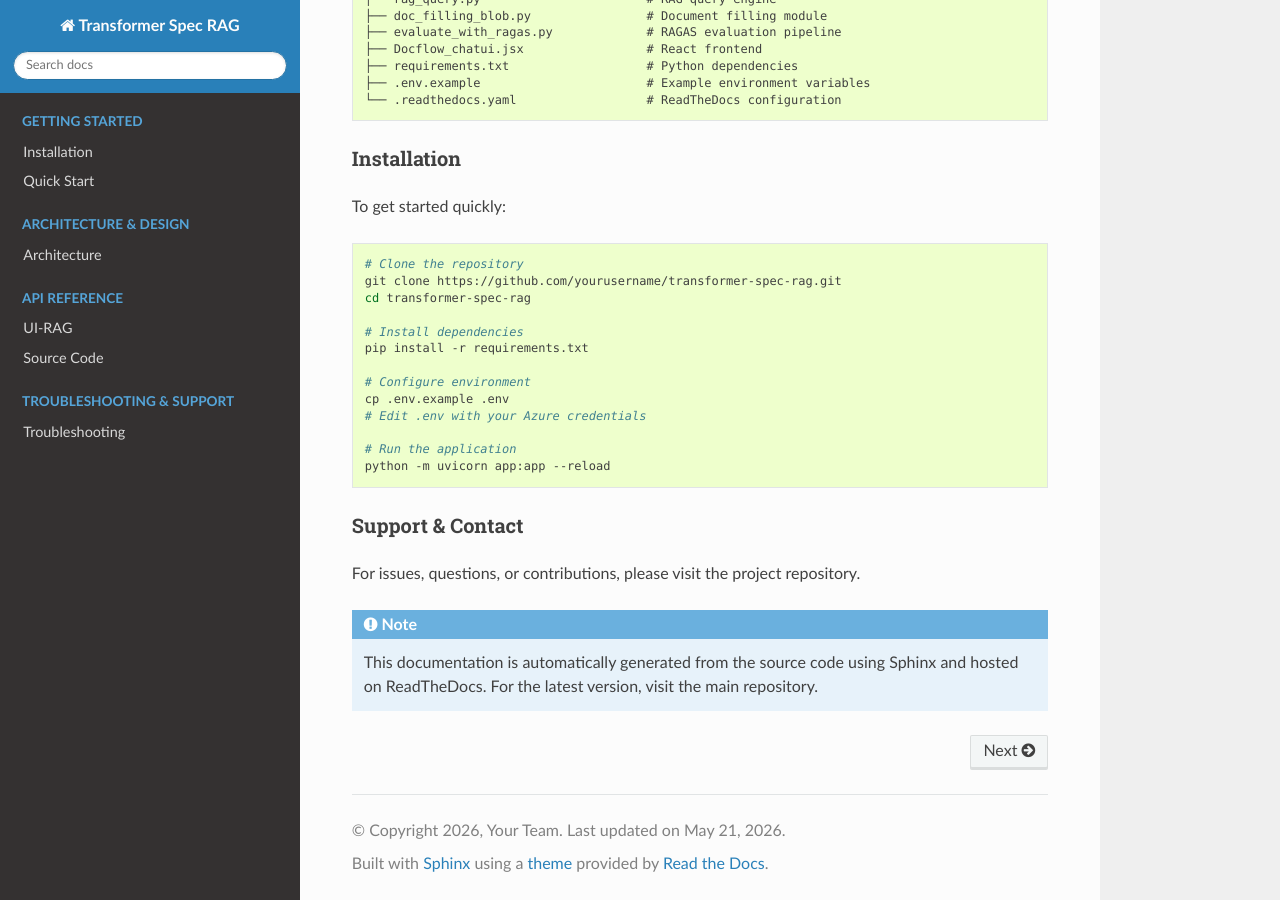
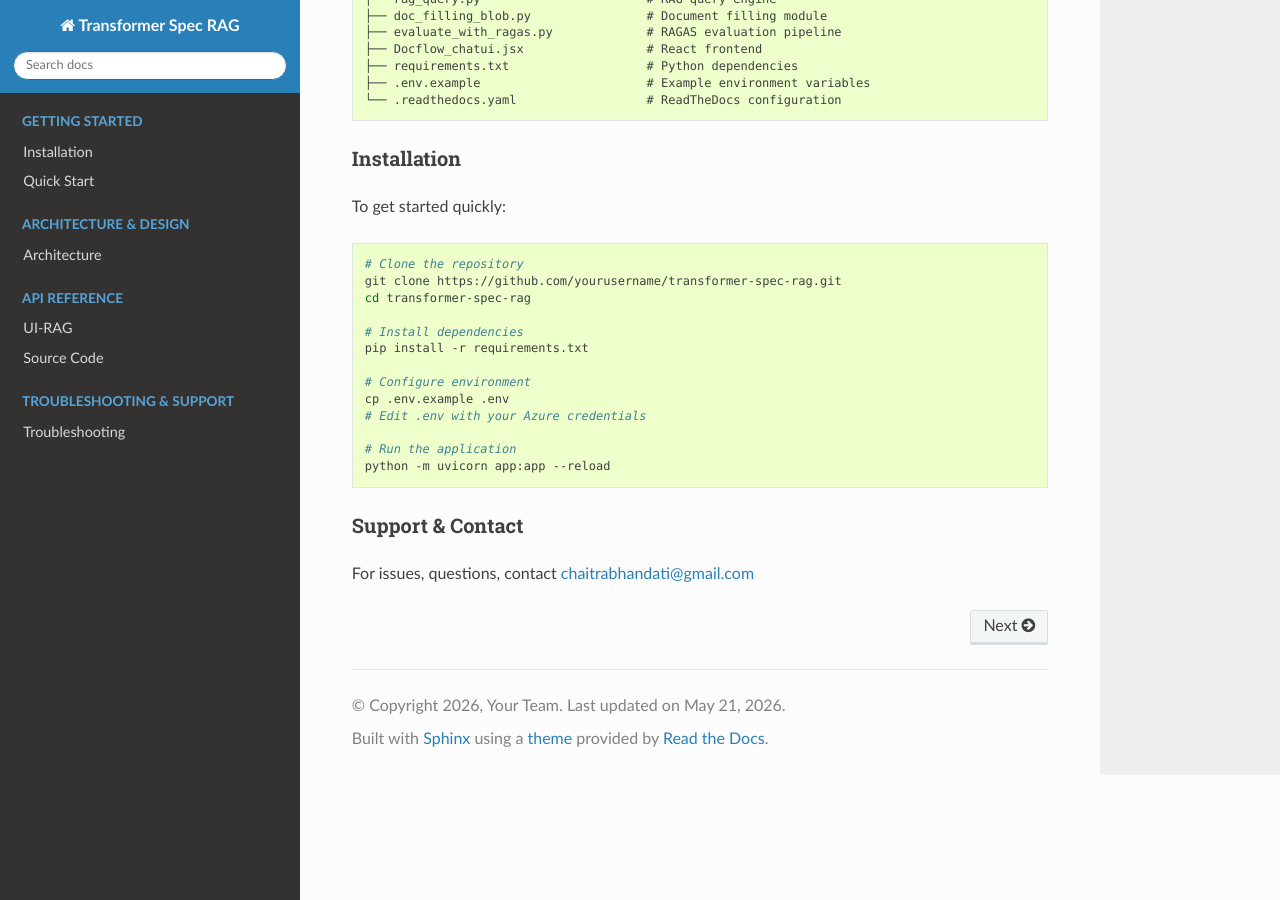
Before and after one commit to chaitra-bhandari/TransformerRag, a Sphinx documentation site: the page built from UI-RAG/docs/index.rst, in a window 1280 px wide and 900 px high, scrolled down 3088 px. Built offline with Sphinx 7.4.7 and the Read the Docs theme 3.1.0, drawn with Linux system fonts in a browser that asks for light colours; pages that are not in the unit, such as notebooks, are missing from menus.

Commit message:
Update index.rst

```diff
--- a/UI-RAG/docs/index.rst
+++ b/UI-RAG/docs/index.rst
@@ -119,9 +119,4 @@ To get started quickly:
 Support & Contact
 ~~~~~~~~~~~~~~~~~
 
-For issues, questions, or contributions, please visit the project repository.
-
-.. note::
-
-   This documentation is automatically generated from the source code using Sphinx and hosted on ReadTheDocs.
-   For the latest version, visit the main repository.
+For issues, questions, contact chaitrabhandati@gmail.com
```
